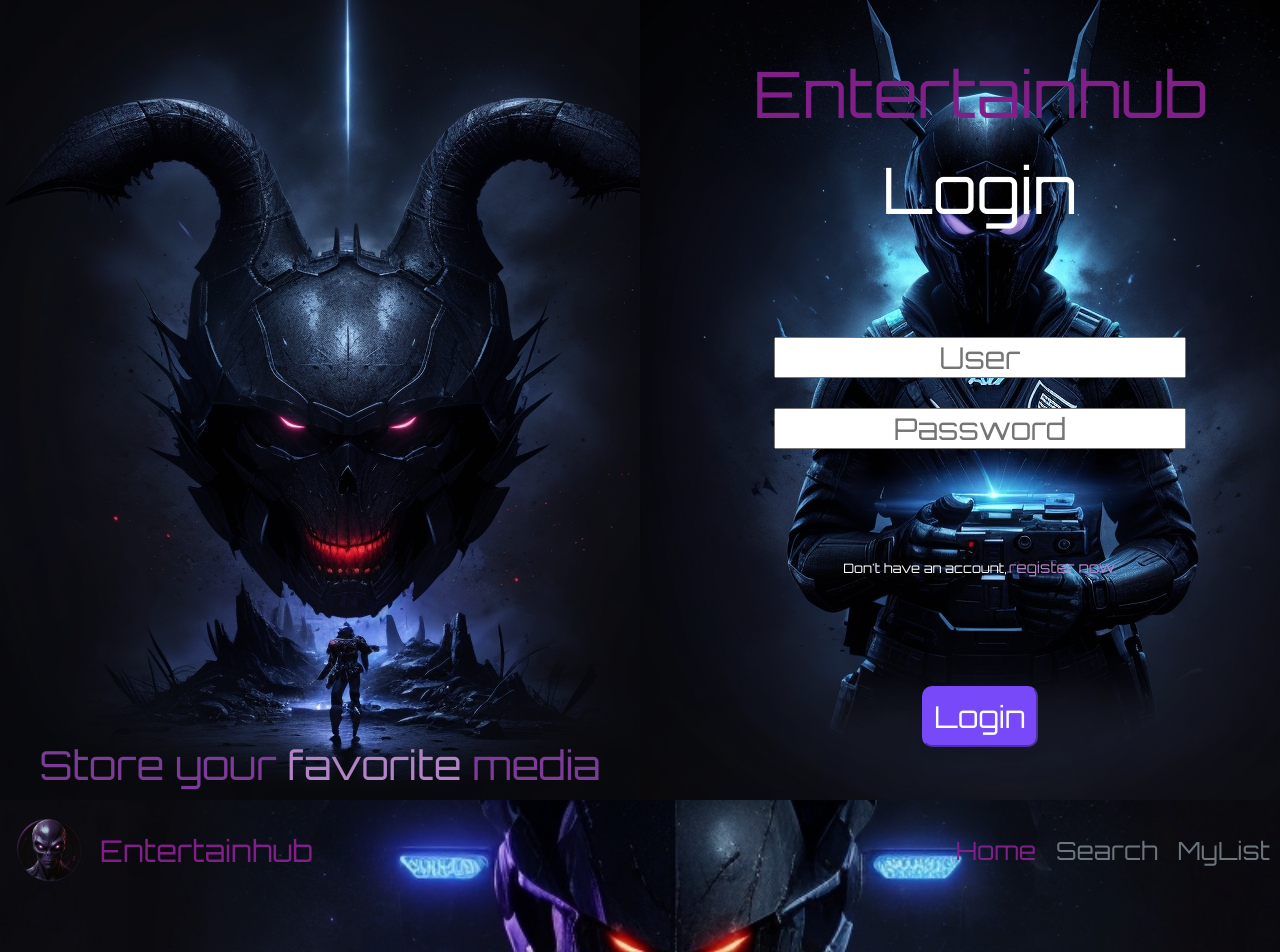
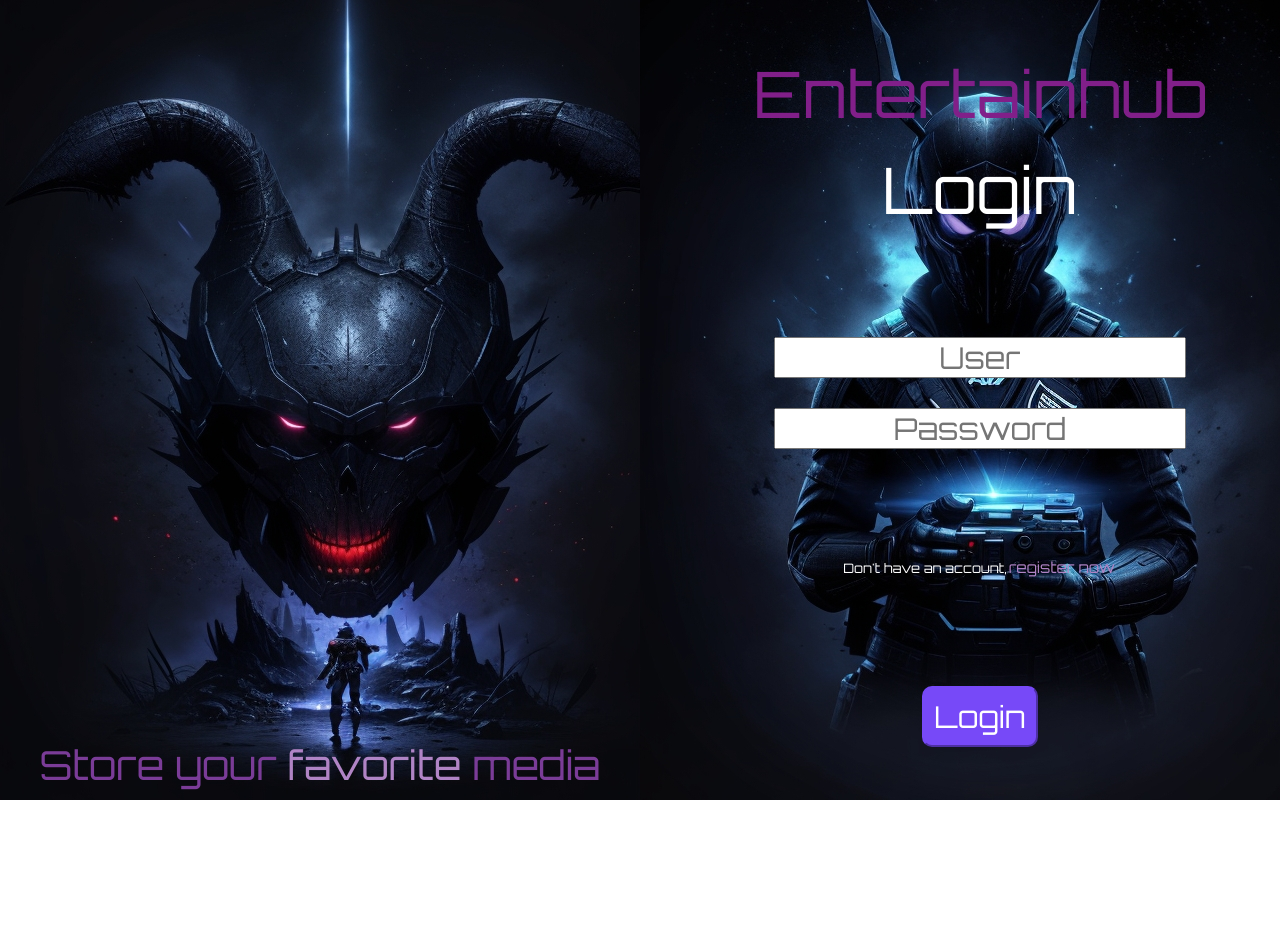
Before and after one commit to ottosuhett/EntertainHub, a Next.js app: page / in a window 1280 px wide. Shown: the top 952 px of the page. After the commit the page ends 800 px from the top, so only its background shows below. Built offline with nearby package versions, Linux system fonts and the light colour scheme; no server answers.

Commit message:
Remocao de codigo no file page.tsx que esta somente em fase de teste

```diff
--- a/src/app/page.tsx
+++ b/src/app/page.tsx
@@ -11,7 +11,6 @@ export default function Home() {
   return (
     <main className={styles.main}>
      {isLogged ? <LoggedWindow />: <LoginWindow />}
-     <LoggedWindow />
     </main>
   );
 }
```
